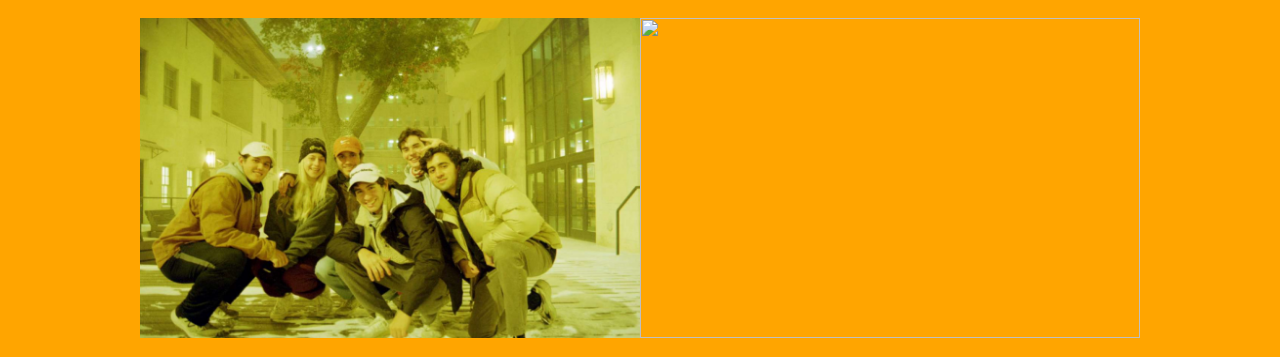
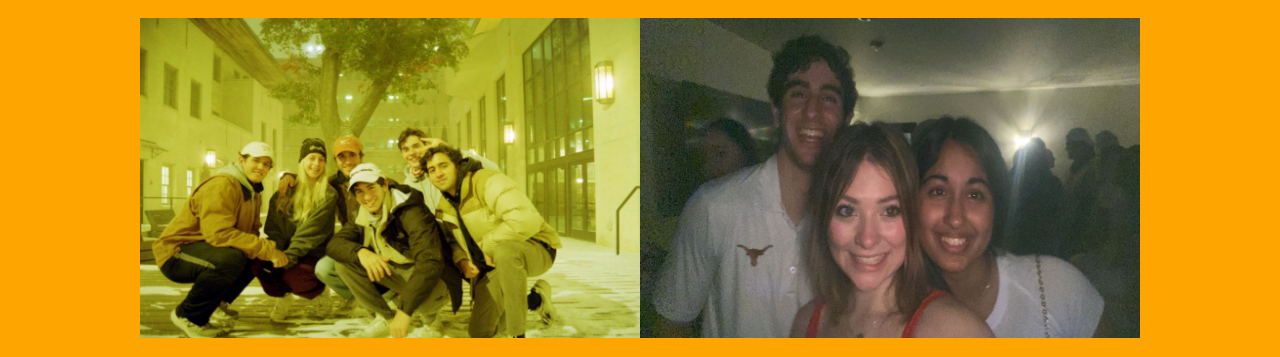
Before and after one commit to bejaluc001/lucasbeja, a plain HTML site: page index.html in a window 1280 px wide. Shown: the part 48-405 px from the top of the page. Drawn offline with Linux system fonts and the light colour scheme.

Commit message:
Update index.html

```diff
--- a/index.html
+++ b/index.html
@@ -1,6 +1,6 @@
 <h1 style="text-align:center;font-family:Museo;">My name is Lucas Beja, welcome to my site! </h1>
 
-<center><img src="Lucas.JPG" width="500" height="320"><img src="colorado.JPG" width="500" height="320">
+<center><img src="Lucas.JPG" width="500" height="320"><img src="HTMLImage.JPG" width="500" height="320">
 
 <b><h1 style="text-align:center;font-family:Museo;font-style:bold;> align="center"> About Me </h1>
 <p style ="text-align:center;font-family:heiti sc;font-size:16px;font-style:italic">
```
